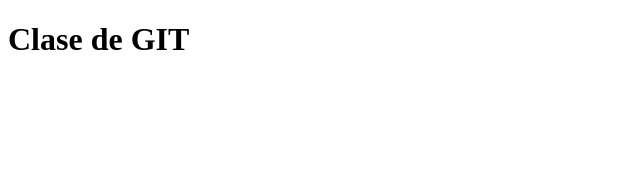
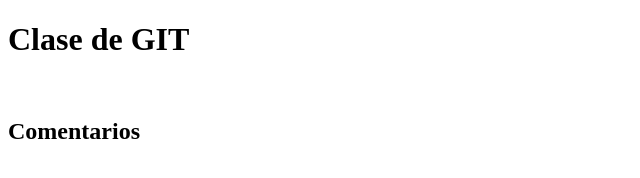
Before and after one commit to Detz1/Screenchots, a plain HTML site: page index.html in a window 1280 px wide. Shown: the whole page, without its empty margins (0-640 px from the left). Drawn offline with Linux system fonts and the light colour scheme.

Commit message:
Proyecto v1.2 (h2)

```diff
--- a/index.html
+++ b/index.html
@@ -8,5 +8,11 @@
 </head>
 <body>
     <h1>Clase de GIT</h1>
+    <br>
+    <div>
+        <h2>Comentarios
+
+        </h2>
+    </div>
 </body>
 </html>
```
